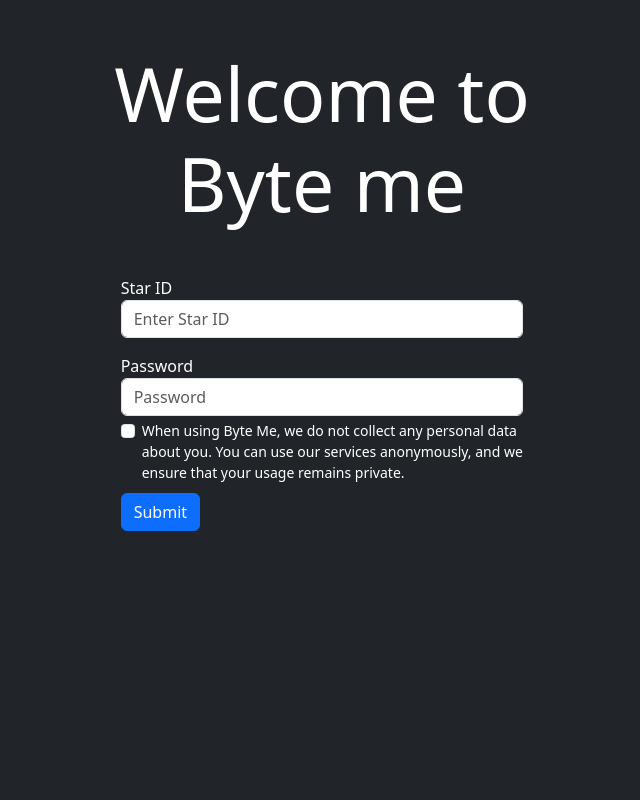
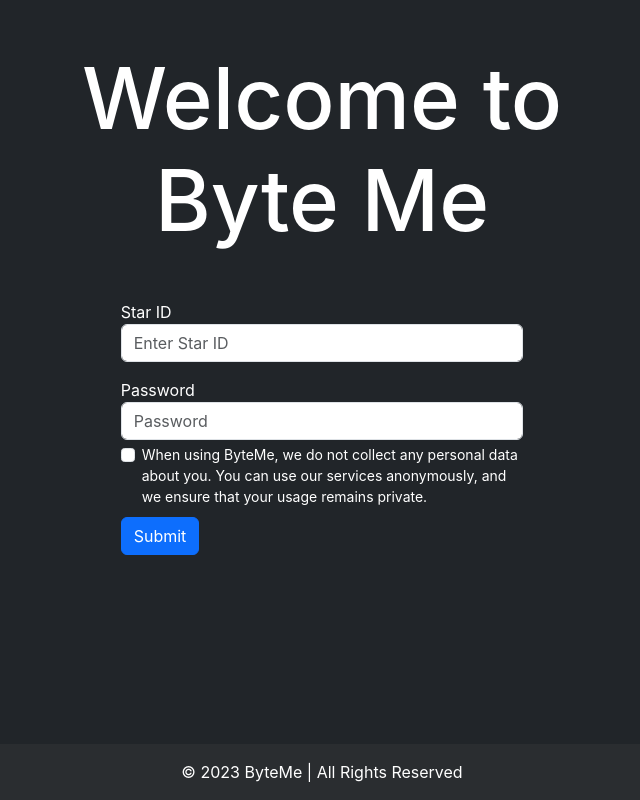
Before and after one commit to Computer-Science-Club-SCSU-University/byteme, a website: page src/index.html in a window 1280 px wide. Shown: the whole page, without its empty margins (318-958 px from the left). Drawn offline with nearby package versions, Linux system fonts and the light colour scheme.

Commit message:
huge changes

```diff
--- a/src/index.html
+++ b/src/index.html
@@ -6,8 +6,8 @@
 		<title>Byte Me</title>
 		<meta name="description" content="Optimzied goal areas" />
 		<meta name="viewport" content="width=device-width, initial-scale=1" />
-		<link rel="icon" href="./assets/favicon.png" type="logo">
-        <link
+		<link rel="icon" href="./assets/favicon.png" type="logo" />
+		<link
 			href="https://cdn.jsdelivr.net/npm/bootstrap@5.3.2/dist/css/bootstrap.min.css"
 			rel="stylesheet"
 			integrity="sha384-T3c6CoIi6uLrA9TneNEoa7RxnatzjcDSCmG1MXxSR1GAsXEV/Dwwykc2MPK8M2HN"
@@ -19,9 +19,9 @@
 			crossorigin="anonymous"></script>
 	</head>
 	<body class="bg-dark">
-		<h1 class="text-center text-white mt-5 mb-5">
-			Welcome to <br />
-			Byte me
+		<h1 class="text-center text-white mt-5 mb-5 custom-container">
+			Welcome to<br />
+			Byte Me
 		</h1>
 		<div class="container col-4">
 			<form>
@@ -31,7 +31,8 @@
 						type="starid"
 						class="form-control"
 						id="starid"
-						placeholder="Enter Star ID" />
+						placeholder="Enter Star ID"
+                        required />
 				</div>
 				<div class="form-group mt-3">
 					<label for="password">Password</label>
@@ -39,27 +40,38 @@
 						type="password"
 						class="form-control"
 						id="password"
-						placeholder="Password" />
+						placeholder="Password"
+                        required/>
 				</div>
 				<div class="form-check mt-1 small">
 					<input
 						type="checkbox"
 						class="form-check-input"
-						id="privacyAccept" />
+						id="privacyAccept"
+                        required/>
 					<label
 						class="form-check-label text-size-small"
 						for="privacy notice"
-						>When using Byte Me, we do not collect any personal data
+						>When using ByteMe, we do not collect any personal data
 						about you. You can use our services anonymously, and we
 						ensure that your usage remains private.</label
 					>
 				</div>
-				<div>
+				<div class="dflex justify-content-right align-items-right">
 					<button type="submit" class="mt-2 btn btn-primary">
 						Submit
 					</button>
 				</div>
 			</form>
 		</div>
+		<footer class="text-center text-lg-start mt-5 fixed-bottom">
+			<!-- Copyright -->
+			<div
+				class="text-center p-3"
+				style="background-color: rgba(79, 79, 79, 0.2)">
+				© 2023 ByteMe | All Rights Reserved
+			</div>
+			<!-- Copyright -->
+		</footer>
 	</body>
 </html>
--- a/src/style.css
+++ b/src/style.css
@@ -1,9 +1,10 @@
 html body{
-    width: auto;
+    font-family: -apple-system, BlinkMacSystemFont, sans-serif;
+    width: 100%;
     height: 100%;
     background-color: rgb(255, 255, 255) !important;
     color: white;
 }
 h1{
-    font-size: 75px;
+    font-size: 85px;
 }
```
Also changed, not shown: src/main.html (added, +28 -0 lines), src/script.js (+15 -0 lines).
